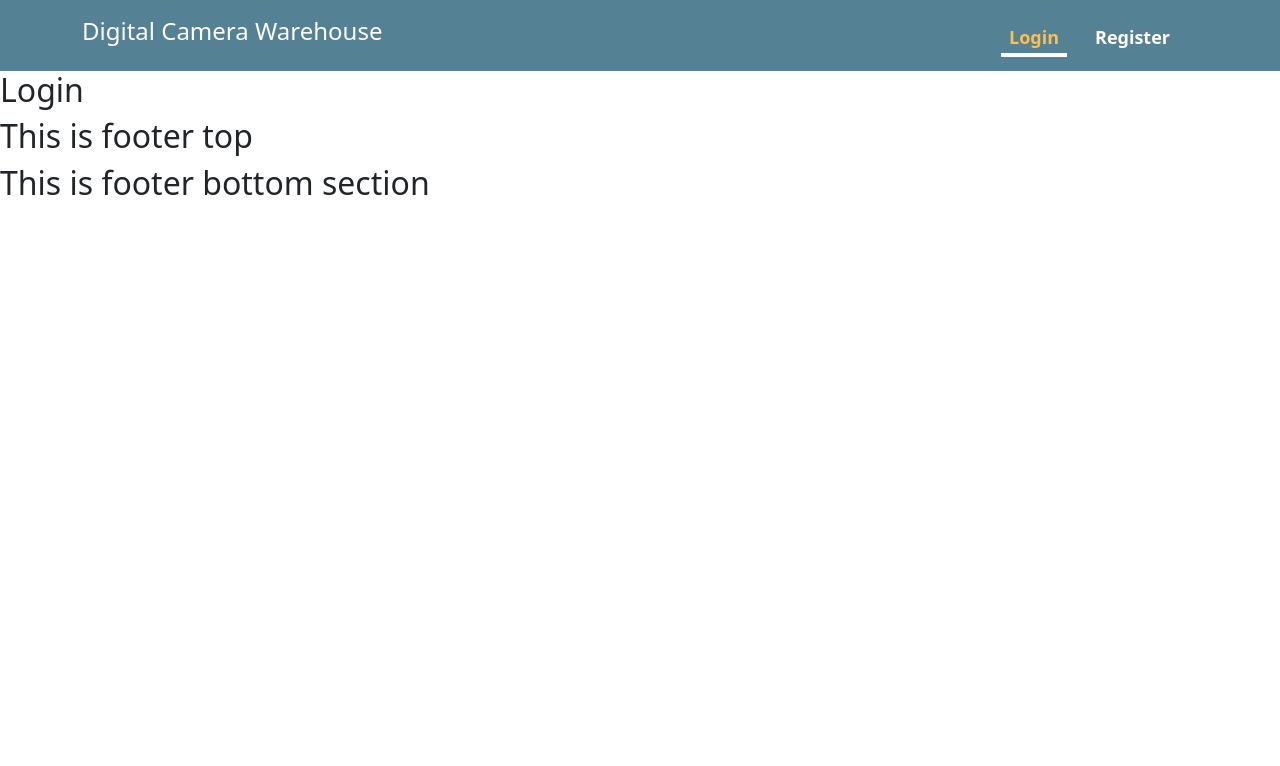
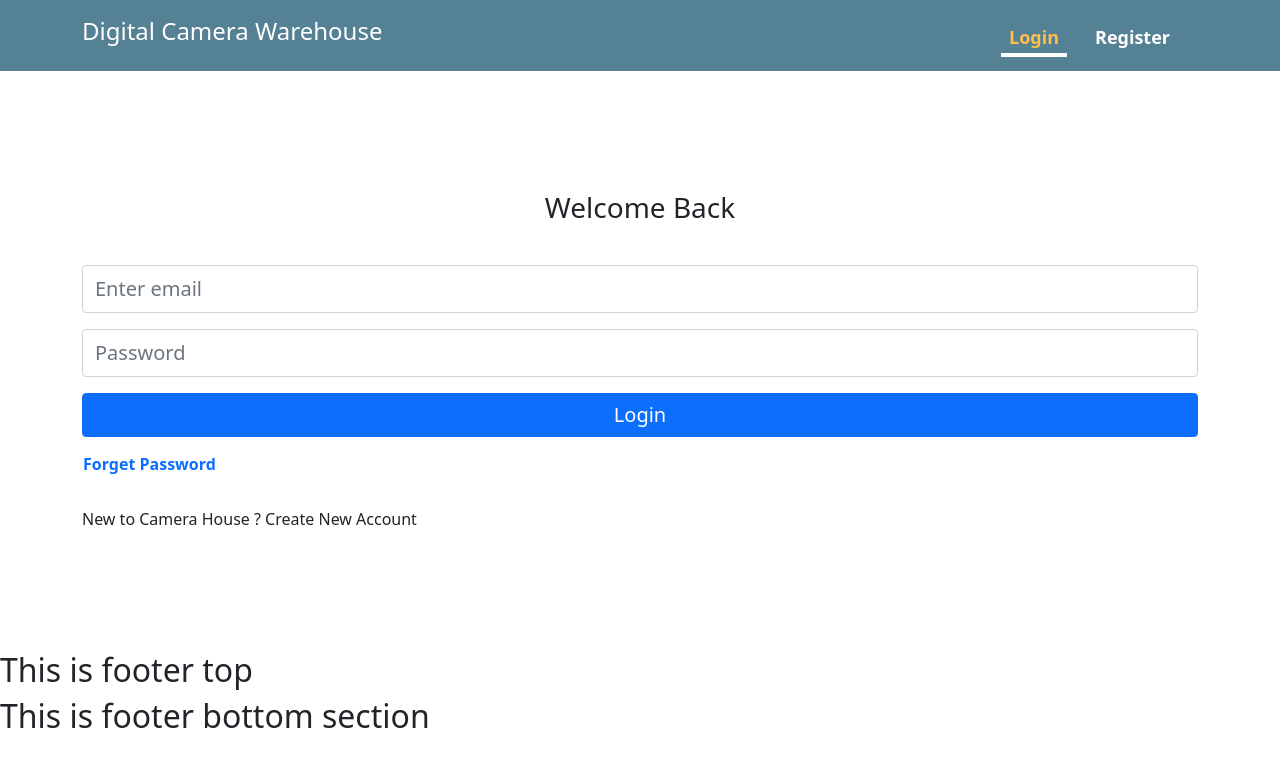
Before and after one commit to EmtiazHossainE2/digital-camera-warehouse, a React (Create React App) app: page /login in a window 1280 px wide. Shown: the top 766 px of the page. Built offline with nearby package versions, Linux system fonts and the light colour scheme.

Commit message:
login ui ready

```diff
--- a/src/pages/Account/Login/Login.js
+++ b/src/pages/Account/Login/Login.js
@@ -1,9 +1,37 @@
 import React from 'react';
+import { Button, Form } from 'react-bootstrap';
+import { useNavigate } from 'react-router-dom';
 import './Login.css'
 const Login = () => {
+    const navigate = useNavigate();
     return (
-        <div>
-            <h2>Login</h2>
+        <div className='login-bg-img py-5'>
+            <div className=" account-container container py-5 ">
+                <div className=" custom-style ">
+                    <h3 className='text-center mb-3 py-4'>Welcome Back</h3>
+                    <Form >
+                        <Form.Group className="mb-3 " controlId="formBasicEmail">
+                            <Form.Control type="email" className='py-2 fs-5' placeholder="Enter email"  />
+                        </Form.Group>
+
+                        <Form.Group className="mb-3" controlId="formBasicPassword">
+                            <Form.Control  className='py-2 fs-5' type="password" placeholder="Password"  />
+                        </Form.Group>
+
+                        <Button variant="primary" type="submit" className='w-100 fs-5'>
+                            Login
+                        </Button>
+                    </Form>
+                    <div className='d-flex mt-2'>
+                        <p><button className='btn btn-link text-primary fw-bold ps-0 pe-5 text-decoration-none'  >Forget Password</button> </p>
+
+                    </div>
+                    <p className='toggle-page py-2 '>
+                        New to Camera House ?{" "}
+                        <span onClick={() => navigate("/signup")}>Create New Account</span>
+                    </p>
+                </div>
+            </div>
         </div>
     );
 };
```
